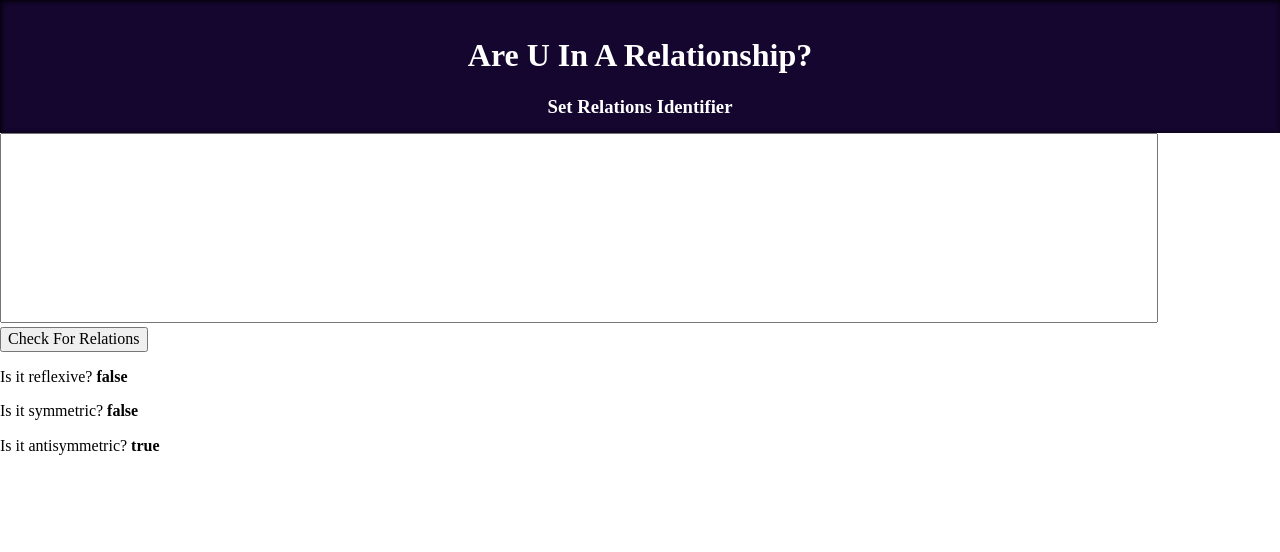
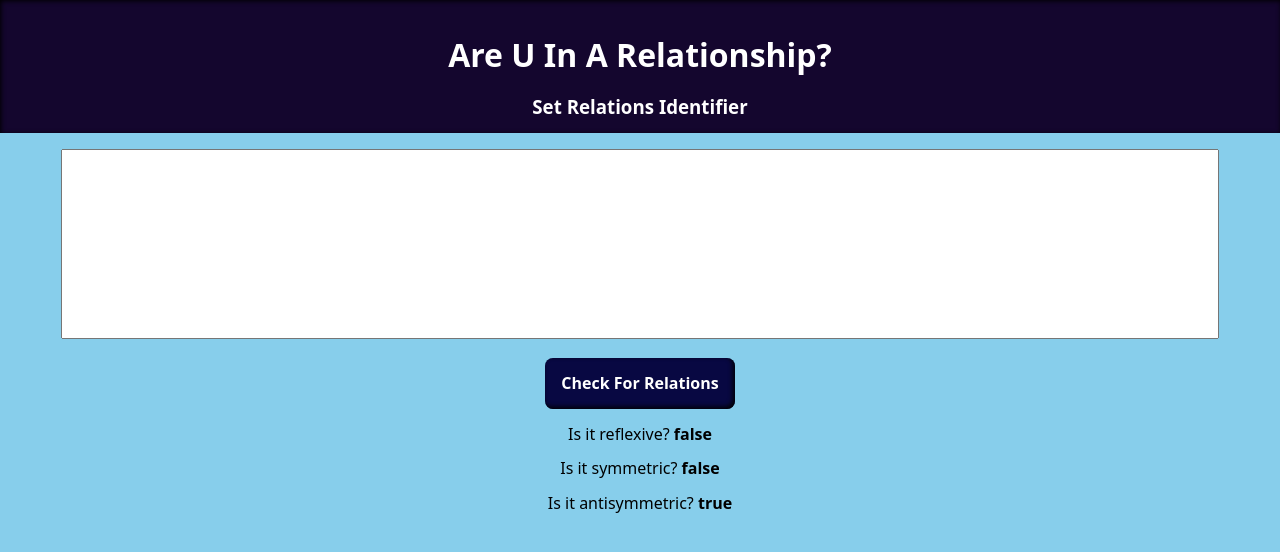
Before and after one commit to codenamerey/relation-type-determinator, a React (Create React App) app: page / in a window 1280 px wide. Shown: the top 552 px of the page. Built offline with nearby package versions, Linux system fonts and the light colour scheme.

Commit message:
Add style to overall web app

```diff
--- /dev/null
+++ b/src/App.css
@@ -0,0 +1,30 @@
+body {
+    background: skyblue;
+}
+
+.App {
+    background: skyblue;
+    height: 100vh;
+    display: flex;
+    flex-direction: column;
+    font-family: system-ui, -apple-system, BlinkMacSystemFont, 'Segoe UI', Roboto, Oxygen, Ubuntu, Cantarell, 'Open Sans', 'Helvetica Neue', sans-serif;
+    text-align: center;
+}
+
+button {
+    align-self: center;
+    background: rgb(8, 8, 66);
+    border: none;
+    border-radius: .5rem;
+    outline: none;
+    padding: 1rem;
+    font-weight: bold;
+    color: white;
+    transition: all 250ms;
+    box-shadow: inset -2px -2px 5px black;
+}
+
+button:active {
+    background: purple;
+    box-shadow: none;
+}
--- a/src/App.js
+++ b/src/App.js
@@ -5,6 +5,7 @@ import Output from "./components/Output";
 
 import { useState, useEffect } from "react";
 import 'normalize.css';
+import './App.css';
 
 
 function App() {
@@ -49,7 +50,10 @@ function App() {
   return (
     <div className="App">
       <Header></Header>
-      <Input></Input>
+
+      <div className="textInputArea">
+        <Input></Input>
+      </div>
       <button onClick={sendRelationsToOutput}>Check For Relations</button>
       <Output sampleArray={relations}></Output>
     </div>
```
